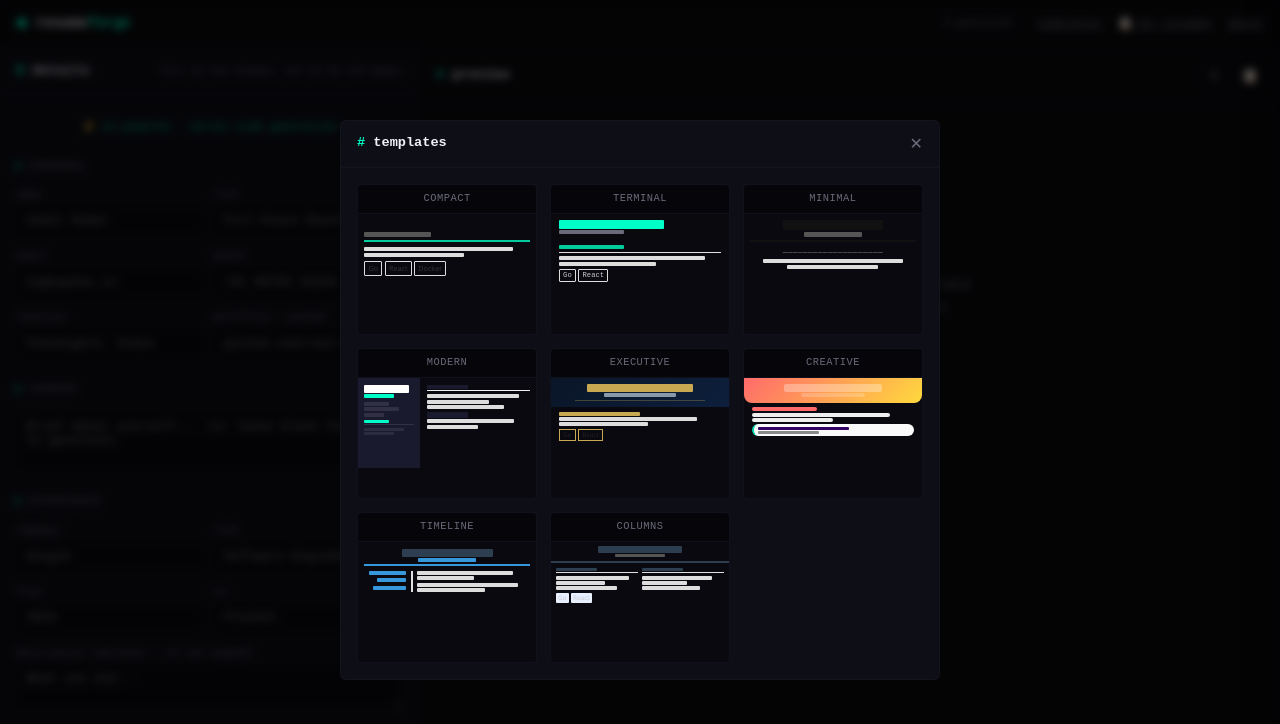
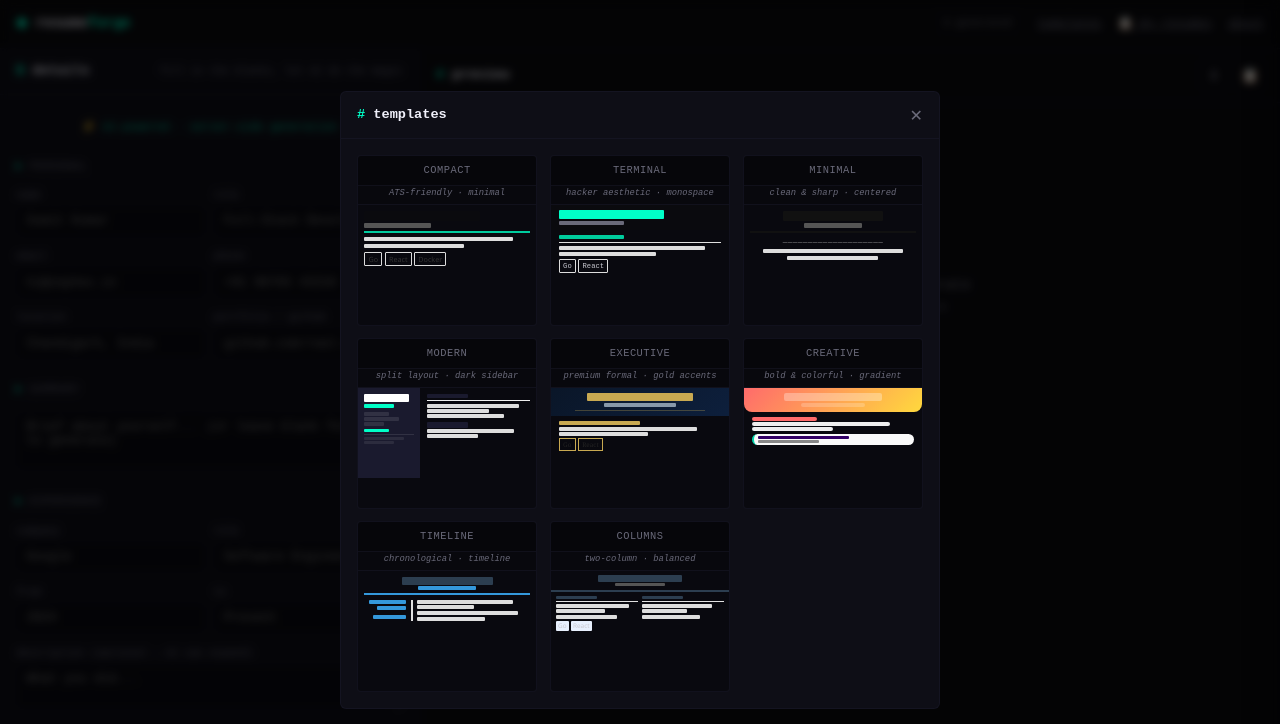
Before and after one commit to zephex-immortal/resume-forge, a plain HTML site: page index.html in a window 1280 px wide. Both pictures are taken after a click on the link "templates". Drawn offline with Linux system fonts and the light colour scheme.

Commit message:
Add descriptive labels to template preview cards

```diff
--- a/index.html
+++ b/index.html
@@ -259,6 +259,7 @@
                 <div class="tmpl-showcase">
                     <div class="tmpl-preview-card" data-tmpl="compact">
                         <div class="tmpl-preview-header">compact</div>
+                        <div class="tmpl-desc-short">ATS-friendly · minimal</div>
                         <div class="tmpl-preview-body" style="padding:0.4rem;font-family:'Segoe UI',sans-serif;">
                             <div style="border-bottom:2px solid #00cc9e;padding-bottom:0.2rem;margin-bottom:0.3rem;">
                                 <div style="height:10px;width:70%;background:#0a0a0e;border-radius:1px;margin-bottom:0.1rem;"></div>
@@ -275,6 +276,7 @@
                     </div>
                     <div class="tmpl-preview-card" data-tmpl="terminal">
                         <div class="tmpl-preview-header">terminal</div>
+                        <div class="tmpl-desc-short">hacker aesthetic · monospace</div>
                         <div class="tmpl-preview-body" style="padding:0;font-family:'Courier New',monospace;">
                             <div style="background:#0a0a0e;padding:0.35rem 0.5rem;">
                                 <div style="height:9px;width:65%;background:#00ffc8;border-radius:1px;margin-bottom:0.1rem;"></div>
@@ -295,6 +297,7 @@
                     </div>
                     <div class="tmpl-preview-card" data-tmpl="minimal">
                         <div class="tmpl-preview-header">minimal</div>
+                        <div class="tmpl-desc-short">clean & sharp · centered</div>
                         <div class="tmpl-preview-body" style="padding:0.4rem;text-align:center;font-family:'Segoe UI',sans-serif;">
                             <div style="border-bottom:2px solid #111;padding-bottom:0.2rem;margin-bottom:0.3rem;">
                                 <div style="height:10px;width:60%;background:#111;border-radius:1px;margin:0 auto 0.1rem;"></div>
@@ -307,6 +310,7 @@
                     </div>
                     <div class="tmpl-preview-card" data-tmpl="modern">
                         <div class="tmpl-preview-header">modern</div>
+                        <div class="tmpl-desc-short">split layout · dark sidebar</div>
                         <div class="tmpl-preview-body" style="display:flex;padding:0;font-family:'Segoe UI',sans-serif;min-height:90px;">
                             <div style="width:35%;background:#1a1a2e;padding:0.4rem;">
                                 <div style="height:8px;width:90%;background:#fff;border-radius:1px;margin-bottom:0.1rem;"></div>
@@ -335,6 +339,7 @@
                     </div>
                     <div class="tmpl-preview-card" data-tmpl="executive">
                         <div class="tmpl-preview-header">executive</div>
+                        <div class="tmpl-desc-short">premium formal · gold accents</div>
                         <div class="tmpl-preview-body" style="padding:0;font-family:'Georgia',serif;">
                             <div style="background:linear-gradient(135deg,#0a1628,#0d1f3c);padding:0.35rem 0.5rem;text-align:center;">
                                 <div style="height:8px;width:65%;background:#c8a951;border-radius:1px;margin:0 auto 0.08rem;"></div>
@@ -354,6 +359,7 @@
                     </div>
                     <div class="tmpl-preview-card" data-tmpl="creative">
                         <div class="tmpl-preview-header">creative</div>
+                        <div class="tmpl-desc-short">bold & colorful · gradient</div>
                         <div class="tmpl-preview-body" style="padding:0;font-family:'Segoe UI',sans-serif;">
                             <div style="background:linear-gradient(135deg,#ff6b6b,#ffd93d);padding:0.35rem 0.5rem;text-align:center;border-radius:0 0 8px 8px;">
                                 <div style="height:8px;width:60%;background:rgba(255,255,255,0.3);border-radius:2px;margin:0 auto 0.08rem;"></div>
@@ -372,6 +378,7 @@
                     </div>
                     <div class="tmpl-preview-card" data-tmpl="timeline">
                         <div class="tmpl-preview-header">timeline</div>
+                        <div class="tmpl-desc-short">chronological · timeline</div>
                         <div class="tmpl-preview-body" style="padding:0.4rem;font-family:'Segoe UI',sans-serif;">
                             <div style="border-bottom:2px solid #3498db;padding-bottom:0.15rem;margin-bottom:0.3rem;text-align:center;">
                                 <div style="height:8px;width:55%;background:#2c3e50;border-radius:1px;margin:0 auto 0.08rem;"></div>
@@ -394,6 +401,7 @@
                     </div>
                     <div class="tmpl-preview-card" data-tmpl="columns">
                         <div class="tmpl-preview-header">columns</div>
+                        <div class="tmpl-desc-short">two-column · balanced</div>
                         <div class="tmpl-preview-body" style="padding:0;font-family:'Segoe UI',sans-serif;">
                             <div style="text-align:center;border-bottom:2px solid #2c3e50;padding:0.25rem 0.3rem;">
                                 <div style="height:7px;width:50%;background:#2c3e50;border-radius:1px;margin:0 auto 0.05rem;"></div>
--- a/style.css
+++ b/style.css
@@ -457,6 +457,15 @@ body {
     text-transform: uppercase;
     letter-spacing: 0.5px;
 }
+.tmpl-desc-short {
+    font-size: 0.55rem;
+    color: var(--text-dim);
+    text-align: center;
+    padding: 0.1rem 0.3rem 0.2rem;
+    background: rgba(0,0,0,0.15);
+    border-bottom: 1px solid var(--border);
+    font-style: italic;
+}
 .tmpl-preview-body { padding: 0.5rem; min-height: 120px; }
 
 
```
